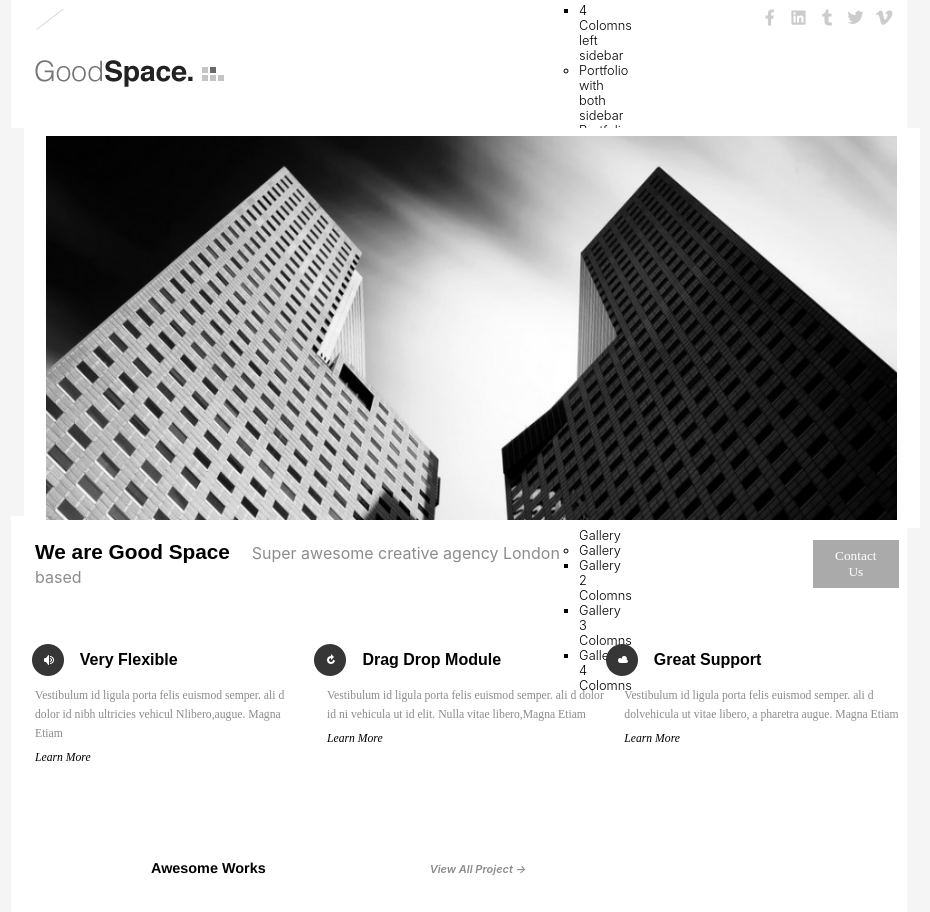
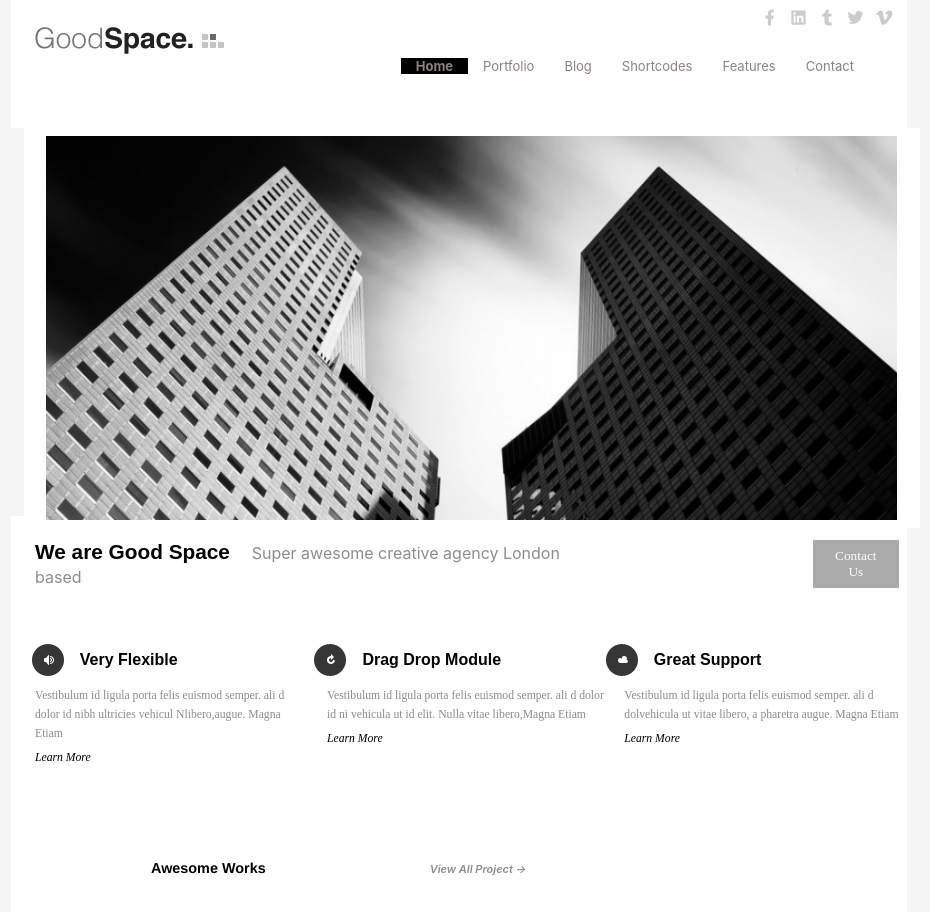
Before and after one commit to catalystcodes/Good-Space, a React (Create React App) app: page / in a window 1280 px wide. Shown: the top 912 px of the page, without its empty margins (181-1111 px from the left). Built offline with nearby package versions, Linux system fonts and the light colour scheme.

Commit message:
update database

```diff
--- a/src/App.css
+++ b/src/App.css
@@ -48,37 +48,63 @@ body {
   width: 70%;
   margin: auto;
   margin-top: -4rem;
-  display: flex;
+  /* display: flex; */
   align-items: center;
-
+  transition: max-width 3s;
 }
 
-.sub1-nav {
-  display: flex;
-  margin-top: 2.7rem;
-  margin-left: -1rem;
+.active {
+  font-weight: bold;
+  background-color: black;
+  color: black;
 }
 
-.sub1-nav > li {
-  list-style: none;
-  font-family: "Droid Sans";
-  font-size: 0.8rem;
-  font-weight: 300;
-  margin-left: 2rem;
+.sub-nav ul {
+  padding: 0;
+  margin: 0;
+  float: right;
+  font-size: small;
+  margin-right: 30px;
 }
 
-.sub1-nav  > li > a {
-  text-decoration: none;
-  color: #504b4b;
+.sub-nav ul li {
+  position: relative;
+  list-style: none;
+  display: inline-block;
 }
 
-.sub1-nav > li:first-child {
-  font-weight: bolder;
+.sub-nav ul li a {
+  display: block;
+  padding: 0 15px;
+  color: rgb(137,131,129);
+  text-decoration: none;
 }
 
-.sub1-nav > li > a:hover {
-  color: black;
-  transition: .5s;
+.sub-nav ul ul {
+  font-size: small;
+  position: absolute;
+  top: 20px;
+  display: none;
+  background-color: white;
+}
+
+.sub-nav ul li:hover > ul {
+  display: block;
+}
+
+.sub-nav ul ul li {
+  width: 220px;
+  padding: .9rem .1rem 0.4rem 1rem;
+  float: none;
+  display: list-item;
+  position: relative;
+  margin-left: -1.3rem;
+}
+
+.sub-nav ul ul ul {
+  position: absolute;
+  right: -210px;
+  top: .3rem;
 }
 
 .sub-nav > img {
--- a/src/component/Nav.jsx
+++ b/src/component/Nav.jsx
@@ -12,94 +12,94 @@ return(
       </div>
     <div className='sub-nav'>
       <img src="/Images/defaultlogo.png" alt="mubb"/>
-        <ul className="sub1-nav">
-          <li><a href="/">Home</a></li>
-          <li><a href="/">Portfolio</a>
+        <ul>
+          <li className= "active"><a href="#">Home</a></li>
+          <li><a href="#">Portfolio</a>
             <ul>
-              <li>Portfolio 2 Colomns</li>
-              <li>Portfolio 3 Colomns</li>
-              <li>Portfolio 4 Colomns</li>
-              <li>Portfolio with Right Sidebar
+              <li><a href="#">Portfolio 2 Colomns</a></li>
+              <li><a href="#">Portfolio 3 Colomns</a></li>
+              <li><a href="#">Portfolio 4 Colomns</a></li>
+              <li><a href="#">Portfolio with Right Sidebar</a>
                 <ul>
-                  <li>2 Colomns right sidebar</li>
-                  <li>3 Colomns right sidebar</li>
-                  <li>3 Colomns right sidebar</li>
+                  <li><a href="#">2 Colomns right sidebar</a></li>
+                  <li><a href="#">3 Colomns right sidebar</a></li>
+                  <li><a href="#">4 Colomns right sidebar</a></li>
                 </ul>
               </li>
-              <li>Portfolio with Left Sidebar
+              <li><a href="#">Portfolio with Left Sidebar</a>
                 <ul>
-                 <li>2 Colomns left sidebar</li>
-                 <li>3 Colomns left sidebar</li>
-                 <li>4 Colomns left sidebar</li>
+                 <li><a href="#">2 Colomns left sidebar</a></li>
+                 <li><a href="#">3 Colomns left sidebar</a></li>
+                 <li><a href="#">4 Colomns left sidebar</a></li>
                 </ul>
               </li>
-              <li>Portfolio with both sidebar</li>
-              <li>Portfolio with filterer
+              <li><a href="#">Portfolio with both sidebar</a></li>
+              <li><a href="#">Portfolio with filterer</a>
                 <ul>
-                  <li>2 Colomns with filterer</li>
-                  <li>3 Colomns with filterer</li>
-                  <li>4 Colomns with filterer</li>
+                  <li><a href="#">2 Colomns with filterer</a></li>
+                  <li><a href="#">3 Colomns with filterer</a></li>
+                  <li><a href="#">4 Colomns with filterer</a></li>
                 </ul>
               </li>
-              <li>Potfolio Gallery Style
+              <li><a href="#">Potfolio Gallery Style</a>
                 <ul>
-                  <li>2 Colomns Gallery Style</li>
-                  <li>3 Colomns Gallery</li>
-                  <li>4 Colomns Gallery</li>
+                  <li><a href="#">2 Colomns Gallery Style</a></li>
+                  <li><a href="#">3 Colomns Gallery Style</a></li>
+                  <li><a href="#">4 Colomns Gallery Style</a></li>
                 </ul>
               </li>
-              <li>Gallery
+              <li><a href="#">Gallery</a>
                 <ul>
-                  <li>Gallery 2 Colomns</li>
-                  <li>Gallery 3 Colomns</li>
-                  <li>Gallery 4 Colomns</li>
+                  <li><a href="#">Gallery 2 Colomns</a></li>
+                  <li><a href="#">Gallery 3 Colomns</a></li>
+                  <li><a href="#">Gallery 4 Colomns</a></li>
                 </ul>
               </li>
             </ul>
           </li>
 
-          <li><a href="/">Blog</a>
+          <li><a href="#">Blog</a>
             <ul>
-              <li>Blog with Right Sidebar</li>
-              <li>Blog with Left Sidebar</li>
-              <li>Blog with Both Sidebar</li>
-              <li>Blog without sidebar</li>
+              <li><a href="#">Blog with Right Sidebar</a></li>
+              <li><a href="#">Blog with Left Sidebar</a></li>
+              <li><a href="#">Blog with Both Sidebar</a></li>
+              <li><a href="#">Blog without sidebar</a></li>
             </ul>
           </li>
 
-          <li><a href="/">Shortcodes</a>
+          <li><a href="#">Shortcodes</a>
             <ul>
-              <li>Typography</li>
-              <li>Accordion</li>
-              <li>Block Quote</li>
-              <li>Buttons</li>
-              <li>Colomns</li>
-              <li>Divider</li>
-              <li>Dropcap</li>
-              <li>Gallery</li>
-              <li>Light Box & Frame</li>
-              <li>List Style</li>
-              <li>Message Box</li>
-              <li>Price Table</li>
-              <li>Social Icons</li>
-              <li>Tabs</li>
-              <li>Testimonial</li>
-              <li>Toggle Boxes</li>
-              <li>Video</li>
+              <li><a href="#">Typography</a></li>
+              <li><a href="#">Accordion</a></li>
+              <li><a href="#">Block Quote</a></li>
+              <li><a href="#">Buttons</a></li>
+              <li><a href="#">Colomns</a></li>
+              <li><a href="#">Divider</a></li>
+              <li><a href="#">Dropcap</a></li>
+              <li><a href="#">Gallery</a></li>
+              <li><a href="#">Light Box & Frame</a></li>
+              <li><a href="#">List Style</a></li>
+              <li><a href="#">Message Box</a></li>
+              <li><a href="#">Price Table</a></li>
+              <li><a href="#">Social Icons</a></li>
+              <li><a href="#">Tabs</a></li>
+              <li><a href="#">Testimonial</a></li>
+              <li><a href="#">Toggle Boxes</a></li>
+              <li><a href="#">Video</a></li>
             </ul>
           </li>
 
-          <li><a href="/">Features</a>
+          <li><a href="#">Features</a>
             <ul>
-              <li>Page Builder</li>
-              <li>Thumbnail Management</li>
-              <li>Creating Gallery</li>
-              <li>Creating Blog</li>
-              <li>Creating Portfolio</li>
+              <li><a href="#">Page Builder</a></li>
+              <li><a href="#">Thumbnail Management</a></li>
+              <li><a href="#">Creating Gallery</a></li>
+              <li><a href="#">Creating Blog</a></li>
+              <li><a href="#">Creating Portfolio</a></li>
             </ul>
           </li>
 
-          <li><a href="/">Contact</a></li>
+          <li><a href="#">Contact</a></li>
         </ul>
 
     </div>
```
Also changed, not shown: 1 other file (tests, documents, lock files or other folders).
